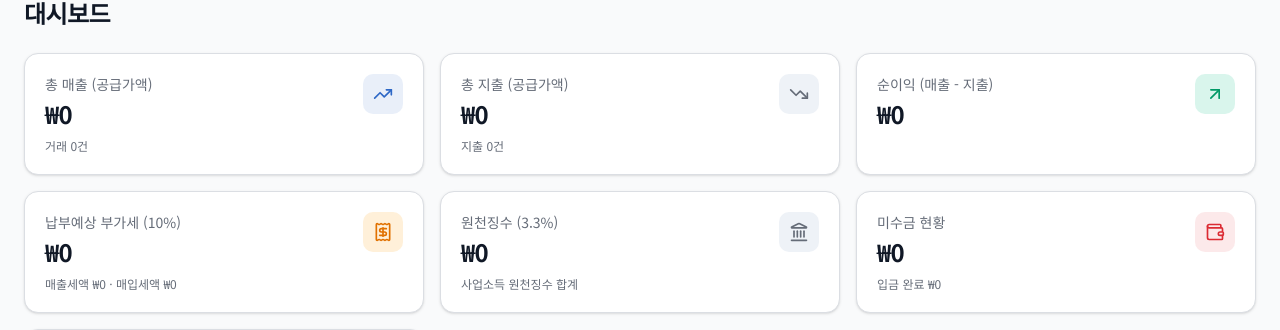
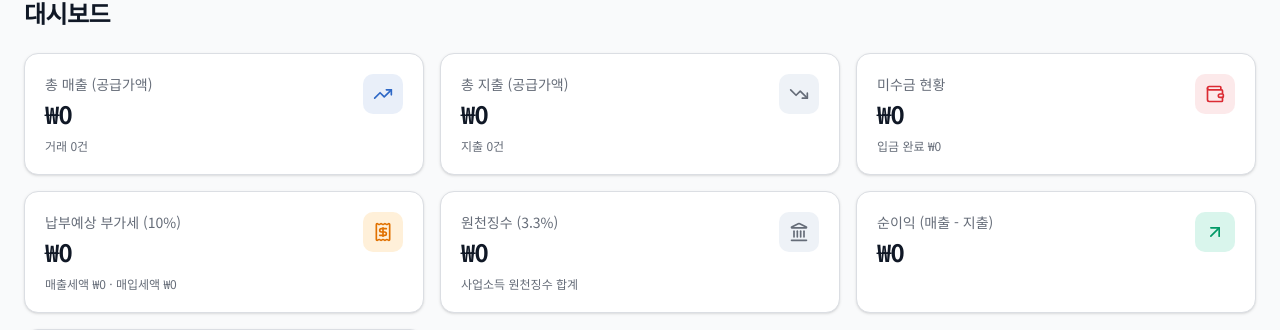
Before and after one commit to jeyoung0131-cyber/eng, a Next.js app: page / in a window 1280 px wide. Shown: the part 133-463 px from the top of the page. Built offline with nearby package versions, Linux system fonts and the light colour scheme; no server answers.

Commit message:
Update dashboard.tsx

```diff
--- a/components/dashboard.tsx
+++ b/components/dashboard.tsx
@@ -37,10 +37,10 @@ export function Dashboard() {
     [ledger],
   )
 
-  // 총 지출 건수 산출 (장부 지출 내역 우선, 없을 경우 기존 expenses 사용)
+  // 총 지출 건수
   const totalExpenseCount = ledgerExpenses.length || expenses.length
 
-  // 미수금이 남아있는 프로젝트만 추출하여 미수금액 높은 순 정렬
+  // 미수금이 남아있는 프로젝트만 추출하여 정렬
   const outstandingProjects = useMemo(
     () =>
       projects
@@ -59,8 +59,9 @@ export function Dashboard() {
         <h2 className="text-2xl font-bold tracking-tight">대시보드</h2>
       </div>
 
-      {/* 핵심 지표 */}
+      {/* 핵심 지표 (미수금 현황과 순이익 위치 교체) */}
       <div className="grid grid-cols-1 gap-4 sm:grid-cols-2 xl:grid-cols-3">
+        {/* 1. 총 매출 */}
         <StatCard
           label="총 매출 (공급가액)"
           value={formatWon(totals.sales)}
@@ -68,6 +69,7 @@ export function Dashboard() {
           tone="primary"
           hint={`거래 ${projects.length}건`}
         />
+        {/* 2. 총 지출 */}
         <StatCard
           label="총 지출 (공급가액)"
           value={formatWon(totals.expenses)}
@@ -75,6 +77,31 @@ export function Dashboard() {
           tone="muted"
           hint={`지출 ${totalExpenseCount}건`}
         />
+        {/* 3. 미수금 현황 (위치 이동) */}
+        <StatCard
+          label="미수금 현황"
+          value={formatWon(totals.outstanding)}
+          icon={<Wallet className="size-5" />}
+          tone="destructive"
+          hint={`입금 완료 ${formatWon(totals.received)}`}
+        />
+        {/* 4. 납부예상 부가세 */}
+        <StatCard
+          label="납부예상 부가세 (10%)"
+          value={formatWon(totals.vatPayable)}
+          icon={<Receipt className="size-5" />}
+          tone="warning"
+          hint={`매출세액 ${formatWon(totals.salesVat)} · 매입세액 ${formatWon(totals.purchaseVat)}`}
+        />
+        {/* 5. 원천징수 */}
+        <StatCard
+          label="원천징수 (3.3%)"
+          value={formatWon(totals.withholding)}
+          icon={<Landmark className="size-5" />}
+          tone="muted"
+          hint="사업소득 원천징수 합계"
+        />
+        {/* 6. 순이익 (위치 이동) */}
         <StatCard
           label="순이익 (매출 - 지출)"
           value={formatWon(netProfit)}
@@ -87,27 +114,7 @@ export function Dashboard() {
           }
           tone={netProfit >= 0 ? 'success' : 'destructive'}
         />
-        <StatCard
-          label="납부예상 부가세 (10%)"
-          value={formatWon(totals.vatPayable)}
-          icon={<Receipt className="size-5" />}
-          tone="warning"
-          hint={`매출세액 ${formatWon(totals.salesVat)} · 매입세액 ${formatWon(totals.purchaseVat)}`}
-        />
-        <StatCard
-          label="원천징수 (3.3%)"
-          value={formatWon(totals.withholding)}
-          icon={<Landmark className="size-5" />}
-          tone="muted"
-          hint="사업소득 원천징수 합계"
-        />
-        <StatCard
-          label="미수금 현황"
-          value={formatWon(totals.outstanding)}
-          icon={<Wallet className="size-5" />}
-          tone="destructive"
-          hint={`입금 완료 ${formatWon(totals.received)}`}
-        />
+        {/* 7. 실보유 순자금 */}
         <StatCard
           label="실보유 순자금 (부가세 제외)"
           value={formatWon(totals.netCash ?? 0)}
@@ -147,7 +154,7 @@ export function Dashboard() {
         </Card>
       </div>
 
-      {/* 미수금 현황 카드 */}
+      {/* 미수금 현황 상세 */}
       <Card>
         <CardHeader>
           <CardTitle>미수금 현황 (거래처별 입금 진행)</CardTitle>
@@ -194,7 +201,6 @@ export function Dashboard() {
 
 type Tone = 'primary' | 'success' | 'destructive' | 'warning' | 'muted'
 
-// Tailwind 기본 컬러셋과 안정적으로 호환되도록 CSS 클래스 보완
 const toneClasses: Record<Tone, string> = {
   primary: 'bg-primary/10 text-primary',
   success: 'bg-emerald-500/15 text-emerald-600 dark:text-emerald-400',
```
